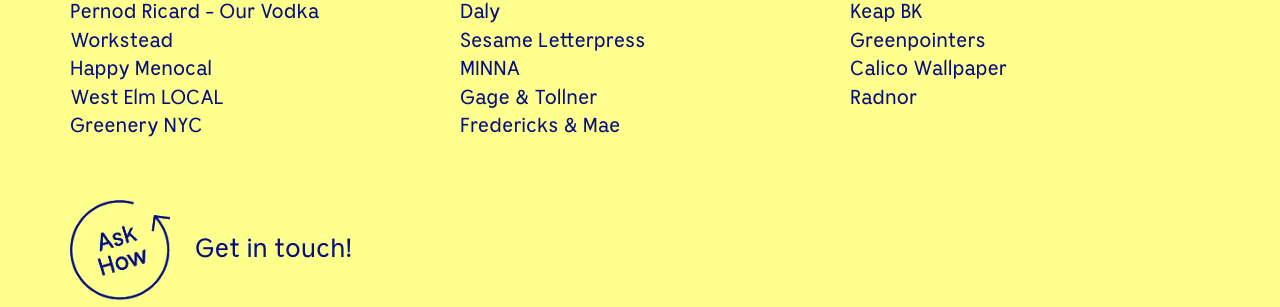
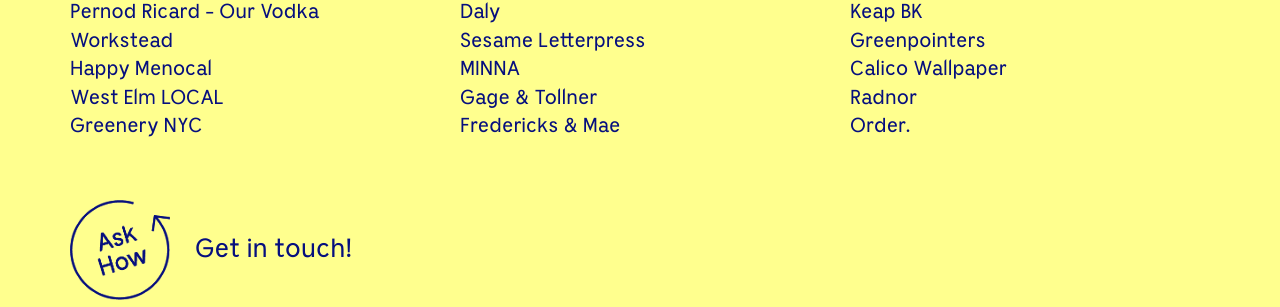
Before and after one commit to hollyhoward78/ask-holly-how, a Jekyll site: the page built from _pages/services.md, in a window 1280 px wide and 900 px high, scrolled down 4106 px. Shown: the part 143-450 px from the top of the window. Built offline with Jekyll 4.4.1, drawn with Linux system fonts in a browser that asks for light colours; a script that is not in the unit is left out.

Commit message:
Update Clients and Graduates “client-list”

```diff
--- a/_data/clients.json
+++ b/_data/clients.json
@@ -1 +1 @@
-{"client_header":"Select Clients","client_list_col1":[{"client_name":"Pies ’N’ Thighs","client_link":""},{"client_name":"Red Hook Lobster Pound","client_link":""},{"client_name":"The Meat Hook","client_link":""},{"client_name":"Maison May","client_link":""},{"client_name":"Phoenicia Diner","client_link":""},{"client_name":"Pernod Ricard - Our Vodka"},{"client_name":"Workstead"},{"client_name":"Happy Menocal"},{"client_name":"West Elm LOCAL"},{"client_name":"Greenery NYC"}],"client_list_col2":[{"client_name":"Fort Defiance","client_link":""},{"client_name":"Saipua","client_link":""},{"client_name":"Stories BK","client_link":""},{"client_name":"Rebecca Atwood Designs","client_link":""},{"client_name":"Sunny’s Bar","client_link":""},{"client_name":"Daly"},{"client_name":"Sesame Letterpress"},{"client_name":"MINNA"},{"client_name":"Gage & Tollner"},{"client_name":"Fredericks & Mae"}],"client_list_col3":[{"client_name":"Lion in the Sun","client_link":""},{"client_name":"Fay Design","client_link":""},{"client_name":"Home Studios","client_link":""},{"client_name":"Of Rare Origin "},{"client_name":"Erica Weiner Jewelry"},{"client_name":"Keap BK"},{"client_name":"Greenpointers"},{"client_name":"Calico Wallpaper"},{"client_name":"Radnor"}]}
+{"client_header":"Select Clients","client_list_col1":[{"client_name":"Pies ’N’ Thighs","client_link":""},{"client_name":"Red Hook Lobster Pound","client_link":""},{"client_name":"The Meat Hook","client_link":""},{"client_name":"Maison May","client_link":""},{"client_name":"Phoenicia Diner","client_link":""},{"client_name":"Pernod Ricard - Our Vodka"},{"client_name":"Workstead"},{"client_name":"Happy Menocal"},{"client_name":"West Elm LOCAL"},{"client_name":"Greenery NYC"}],"client_list_col2":[{"client_name":"Fort Defiance","client_link":""},{"client_name":"Saipua","client_link":""},{"client_name":"Stories BK","client_link":""},{"client_name":"Rebecca Atwood Designs","client_link":""},{"client_name":"Sunny’s Bar","client_link":""},{"client_name":"Daly"},{"client_name":"Sesame Letterpress"},{"client_name":"MINNA"},{"client_name":"Gage & Tollner"},{"client_name":"Fredericks & Mae"}],"client_list_col3":[{"client_name":"Lion in the Sun","client_link":""},{"client_name":"Fay Design","client_link":""},{"client_name":"Home Studios","client_link":""},{"client_name":"Of Rare Origin "},{"client_name":"Erica Weiner Jewelry"},{"client_name":"Keap BK"},{"client_name":"Greenpointers"},{"client_name":"Calico Wallpaper"},{"client_name":"Radnor"},{"client_name":"Order."}]}
```
